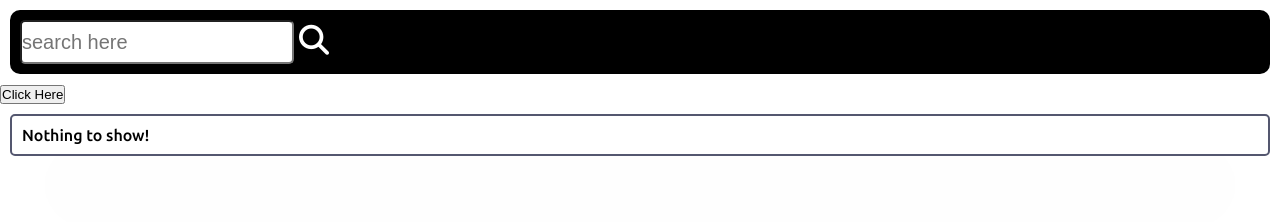
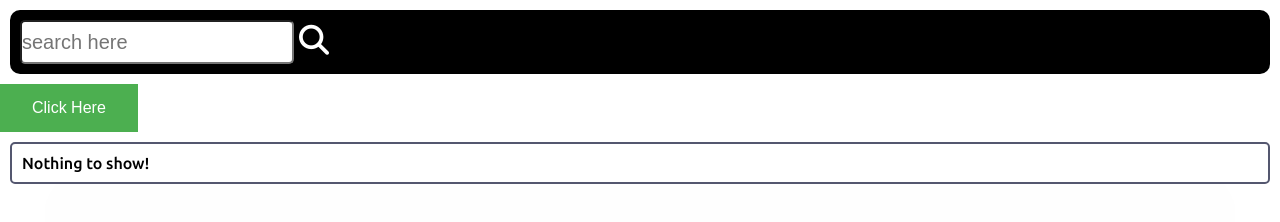
Before and after one commit to Saigenix/Study-planner, a plain HTML site: page save.html in a window 1280 px wide. Drawn offline with Linux system fonts and the light colour scheme.

Commit message:
Update style3.css

```diff
--- a/style3.css
+++ b/style3.css
@@ -72,3 +72,14 @@
   border: 2px solid #54576F;
   font-family: 'Ubuntu', sans-serif;
   }
+
+.button {
+  background-color: #4CAF50; /* Green */
+  border: none;
+  color: white;
+  padding: 15px 32px;
+  text-align: center;
+  text-decoration: none;
+  display: inline-block;
+  font-size: 16px;
+}
```
